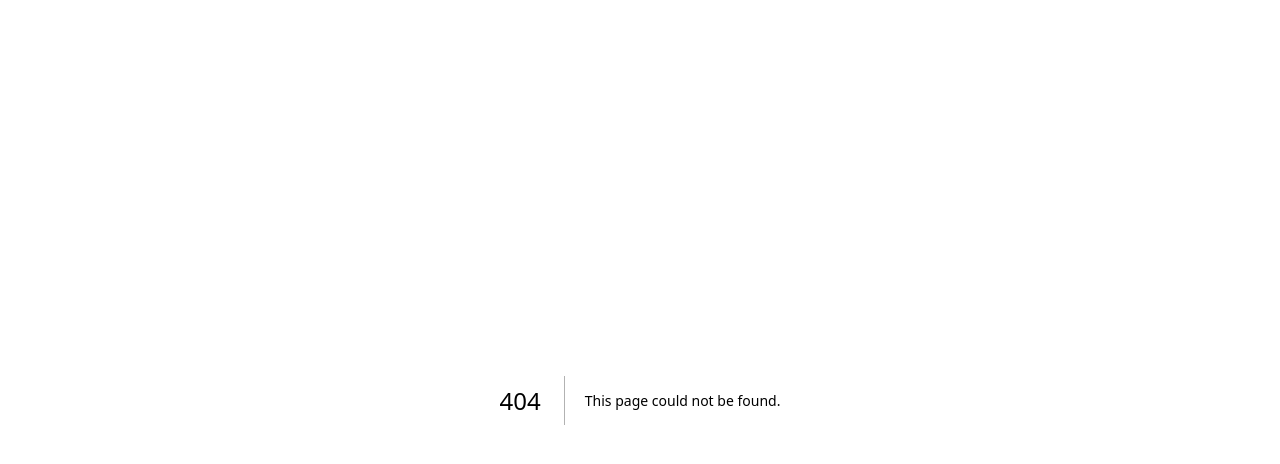
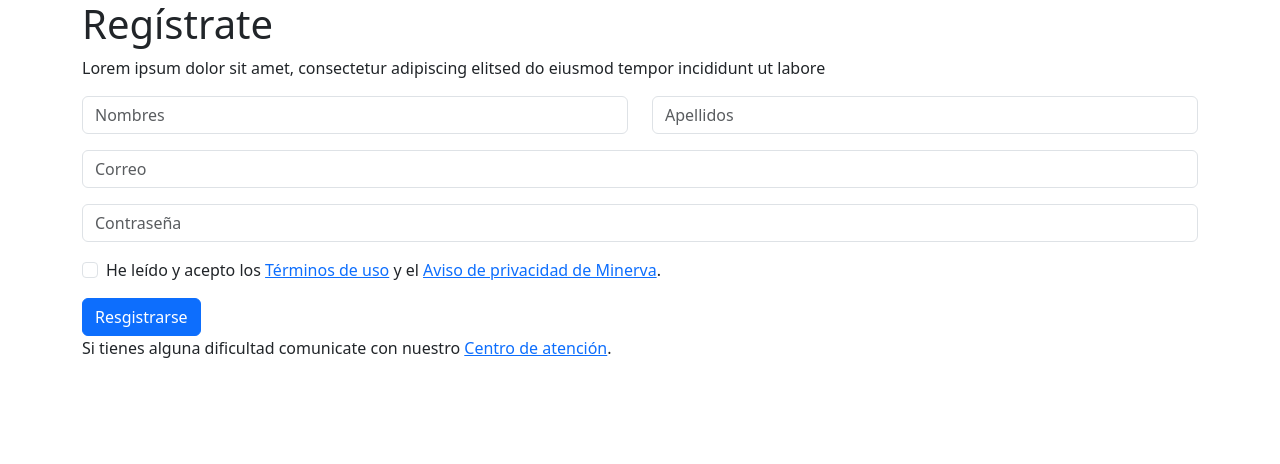
Before and after one commit to MinervaLMS/frontend, a Next.js app: page /register in a window 1280 px wide. Before the commit this address had no page. Shown: the top 464 px of the page. Built offline with nearby package versions, Linux system fonts and the light colour scheme.

Commit message:
Maquetación inicial del formulario de registro

```diff
--- a/package.json
+++ b/package.json
@@ -12,11 +12,12 @@
     "@types/node": "20.4.7",
     "@types/react": "18.2.18",
     "@types/react-dom": "18.2.7",
-    "bootstrap": "^5.2.3",
+    "bootstrap": "^5.3.1",
     "eslint": "8.46.0",
     "eslint-config-next": "13.4.12",
     "next": "13.4.12",
     "react": "18.2.0",
+    "react-bootstrap": "^2.8.0",
     "react-dom": "18.2.0",
     "typescript": "5.1.6"
   }
--- a/pages/_document.tsx
+++ b/pages/_document.tsx
@@ -2,7 +2,7 @@ import { Html, Head, Main, NextScript } from 'next/document'
 
 export default function Document() {
   return (
-    <Html lang="en">
+    <Html lang="es">
       <Head />
       <body>
         <Main />
--- /dev/null
+++ b/pages/register.tsx
@@ -0,0 +1,64 @@
+import React from 'react';
+import Head from 'next/head';
+import { Montserrat, Lato } from 'next/font/google';
+import styles from '@/styles/Home.module.css';
+import 'bootstrap/dist/css/bootstrap.min.css';
+import { Button, Row, Col, Form, Container } from 'react-bootstrap';
+
+const montserrat = Montserrat({ subsets: ['latin'] });
+
+function register() {
+  return (
+    <>
+      <Head>
+        <title>Minerva LMS</title>
+        <meta name='description' content='Plataforma para el apredizaje online' />
+        <meta name='viewport' content='width=device-width, initial-scale=1' />
+      </Head>
+      <main>
+        <section id='user-register'>
+          <Container className='register-container'>
+            <h1>Regístrate</h1>
+            <p>Lorem ipsum dolor sit amet, consectetur adipiscing elitsed do eiusmod tempor incididunt ut labore</p>
+            <Form>
+              <Row>
+                <Form.Group as={Col} className='mb-3' controlId='userFisrtName'>
+                  <Form.Control required type='text' placeholder='Nombres' />
+                </Form.Group>
+                <Form.Group as={Col} className='mb-3' controlId='userLastName'>
+                  <Form.Control required type='text' placeholder='Apellidos' />
+                </Form.Group>
+              </Row>
+              <Form.Group className='mb-3' controlId='userEmail'>
+                <Form.Control required type='email' placeholder='Correo' />
+              </Form.Group>
+              <Form.Group className='mb-3' controlId='userPaswrod'>
+                <Form.Control required type='password' placeholder='Contraseña' />
+              </Form.Group>
+              <Form.Group className='mb-3' controlId='termsAndConditions'>
+                <Form.Check
+                  type='checkbox'
+                  label={
+                    <span>
+                      He leído y acepto los <a href='#'>Términos de uso</a> y el <a href='#'>Aviso de privacidad de Minerva</a>.
+                    </span>
+                  }
+                />
+              </Form.Group>
+              <Button variant='primary' type='submit'>
+                Resgistrarse
+              </Button>
+            </Form>
+          </Container>
+          <Container className='help-container'>
+            <span>
+              Si tienes alguna dificultad comunicate con nuestro <a href='#'>Centro de atención</a>.
+            </span>
+          </Container>
+        </section>
+      </main>
+    </>
+  );
+}
+
+export default register;
--- a/styles/globals.css
+++ b/styles/globals.css
@@ -1,107 +1,8 @@
-:root {
-  --max-width: 1100px;
-  --border-radius: 12px;
-  --font-mono: ui-monospace, Menlo, Monaco, 'Cascadia Mono', 'Segoe UI Mono',
-    'Roboto Mono', 'Oxygen Mono', 'Ubuntu Monospace', 'Source Code Pro',
-    'Fira Mono', 'Droid Sans Mono', 'Courier New', monospace;
-
-  --foreground-rgb: 0, 0, 0;
-  --background-start-rgb: 214, 219, 220;
-  --background-end-rgb: 255, 255, 255;
-
-  --primary-glow: conic-gradient(
-    from 180deg at 50% 50%,
-    #16abff33 0deg,
-    #0885ff33 55deg,
-    #54d6ff33 120deg,
-    #0071ff33 160deg,
-    transparent 360deg
-  );
-  --secondary-glow: radial-gradient(
-    rgba(255, 255, 255, 1),
-    rgba(255, 255, 255, 0)
-  );
-
-  --tile-start-rgb: 239, 245, 249;
-  --tile-end-rgb: 228, 232, 233;
-  --tile-border: conic-gradient(
-    #00000080,
-    #00000040,
-    #00000030,
-    #00000020,
-    #00000010,
-    #00000010,
-    #00000080
-  );
-
-  --callout-rgb: 238, 240, 241;
-  --callout-border-rgb: 172, 175, 176;
-  --card-rgb: 180, 185, 188;
-  --card-border-rgb: 131, 134, 135;
+html, body, #__next {
+    width: 100vw;
+    height: 100vh;
 }
 
-@media (prefers-color-scheme: dark) {
-  :root {
-    --foreground-rgb: 255, 255, 255;
-    --background-start-rgb: 0, 0, 0;
-    --background-end-rgb: 0, 0, 0;
-
-    --primary-glow: radial-gradient(rgba(1, 65, 255, 0.4), rgba(1, 65, 255, 0));
-    --secondary-glow: linear-gradient(
-      to bottom right,
-      rgba(1, 65, 255, 0),
-      rgba(1, 65, 255, 0),
-      rgba(1, 65, 255, 0.3)
-    );
-
-    --tile-start-rgb: 2, 13, 46;
-    --tile-end-rgb: 2, 5, 19;
-    --tile-border: conic-gradient(
-      #ffffff80,
-      #ffffff40,
-      #ffffff30,
-      #ffffff20,
-      #ffffff10,
-      #ffffff10,
-      #ffffff80
-    );
-
-    --callout-rgb: 20, 20, 20;
-    --callout-border-rgb: 108, 108, 108;
-    --card-rgb: 100, 100, 100;
-    --card-border-rgb: 200, 200, 200;
-  }
+main{
+    height: 100%;
 }
-
-* {
-  box-sizing: border-box;
-  padding: 0;
-  margin: 0;
-}
-
-html,
-body {
-  max-width: 100vw;
-  overflow-x: hidden;
-}
-
-body {
-  color: rgb(var(--foreground-rgb));
-  background: linear-gradient(
-      to bottom,
-      transparent,
-      rgb(var(--background-end-rgb))
-    )
-    rgb(var(--background-start-rgb));
-}
-
-a {
-  color: inherit;
-  text-decoration: none;
-}
-
-@media (prefers-color-scheme: dark) {
-  html {
-    color-scheme: dark;
-  }
-}
```
Also changed, not shown: pages/index.tsx (+5 -98 lines), 1 other file (tests, documents, lock files or other folders).
